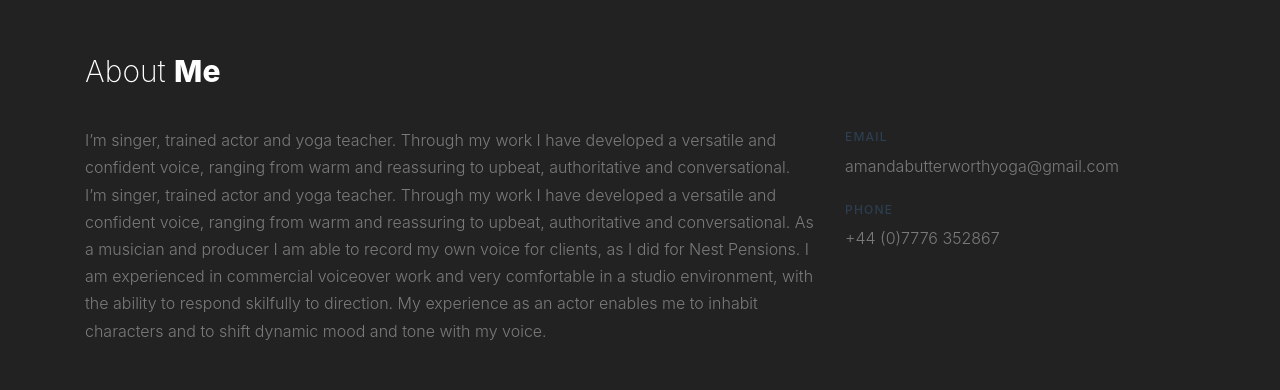
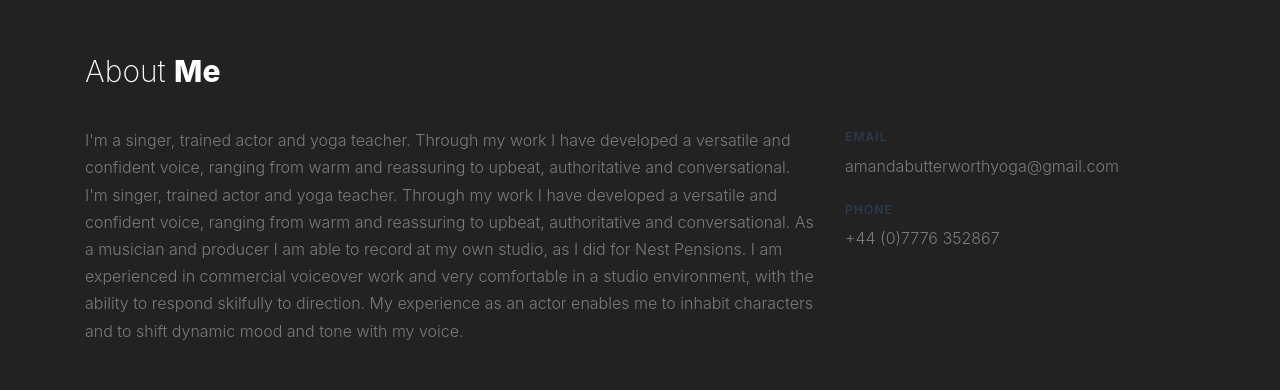
Before and after one commit to msp/amanda-butterworth, a plain HTML site: page index.html in a window 1280 px wide. Shown: the part 1676-2066 px from the top of the page. Drawn offline with nearby package versions, Linux system fonts and the light colour scheme; files whose address does not match are found by name.

Commit message:
Copy update

```diff
--- a/index.html
+++ b/index.html
@@ -248,9 +248,11 @@
 			<div class="row mb-5 Xalign-items-center">
 				<div class="col-lg-8 Xpl-lg-8">
 					<!-- <p class="lead">Separated they live in Bookmarksgrove right at the coast of the Semantics, a large language ocean.</p> -->
-					<p class="mb-5  ">I’m singer, trained actor and yoga teacher. Through my work I have developed a versatile and confident voice, ranging from warm and reassuring to upbeat, authoritative and conversational. I’m singer, trained actor and yoga teacher. Through my work I have developed a versatile and confident voice, ranging from warm and reassuring to upbeat, authoritative and conversational.
-						As a musician and producer I am able to record my own voice for clients, as I did for Nest Pensions. I am experienced in commercial voiceover work and very comfortable in a studio environment, with the ability to respond skilfully to direction.
-						My experience as an actor enables me to inhabit characters and to shift dynamic mood and tone with my voice. </p>
+					<p class="mb-5  ">
+						I'm a singer, trained actor and yoga teacher. Through my work I have developed a versatile and confident voice, ranging from warm and reassuring to upbeat, authoritative and conversational. I'm singer, trained actor and yoga teacher. Through my work I have developed a versatile and confident voice, ranging from warm and reassuring to upbeat, authoritative and conversational.
+						As a musician and producer I am able to record at my own studio, as I did for Nest Pensions. I am experienced in commercial voiceover work and very comfortable in a studio environment, with the ability to respond skilfully to direction.
+						My experience as an actor enables me to inhabit characters and to shift dynamic mood and tone with my voice.
+					</p>
 
 					<p>
 						<a href="mailto:amandabutterworthyoga@gmail.com?subject=I%E2%80%99m%20interested%20in%20your%20voiceover%20work!&body=Hi%20Amanda%0D%0A%0D%0AWe%E2%80%99d%20love%20to%20chat%20with%20you%20about%20your%20services.%0D%0A%0D%0ARegards" class="btn btn-primary px-4 py-2 btn-sm smoothscroll">Hire Me</a>
```
